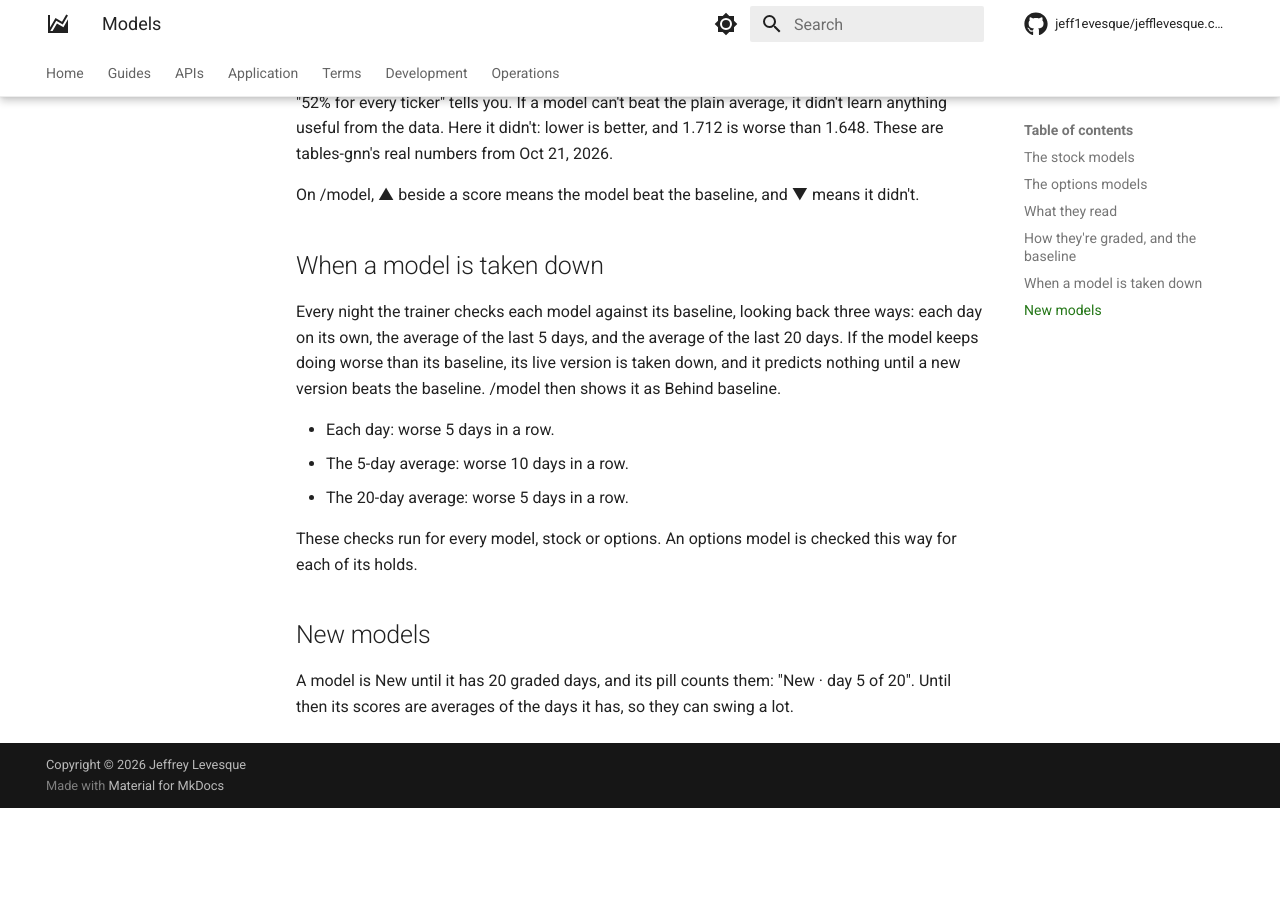
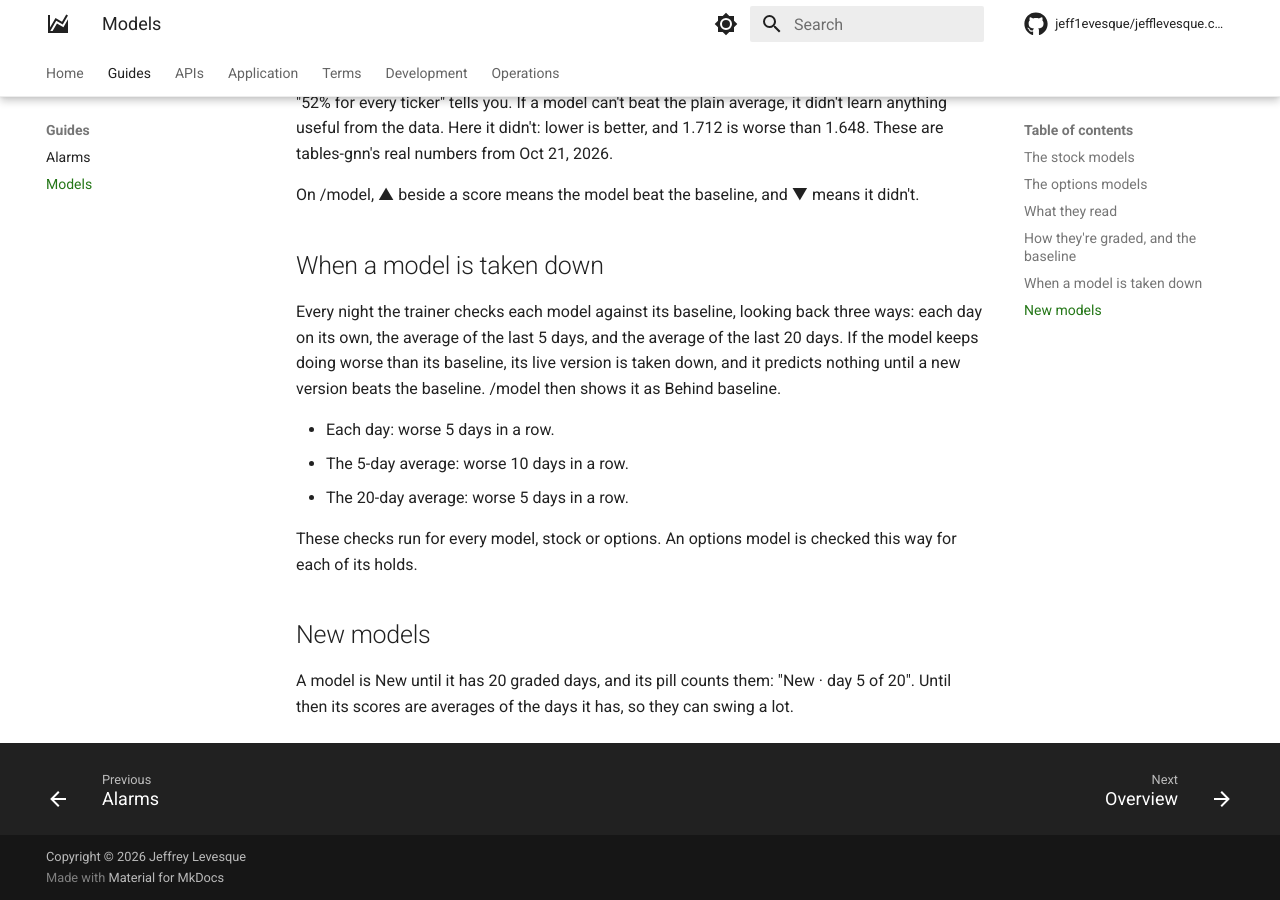
Before and after one commit to jeff1evesque/jefflevesque.com, an MkDocs documentation site: the page built from documentation/guide/models.md, in a window 1280 px wide and 900 px high, scrolled down 1658 px. Built offline with MkDocs 1.6.1 and Material for MkDocs 9.7.7, drawn with Linux system fonts in a browser that asks for light colours; comment, search, counter and statistics services are not loaded; before the commit the page ends 2466 px from its top, so only the background shows below that.

Commit message:
#296: mkdocs.yml, Guides > Models

```diff
--- a/mkdocs.yml
+++ b/mkdocs.yml
@@ -138,6 +138,7 @@ nav:
   - Home: index.md
   - Guides:
       - Alarms: guide/alarms.md
+      - Models: guide/models.md
   - APIs:
       - Overview: api/index.md
       - Performance: api/performance.md
```
